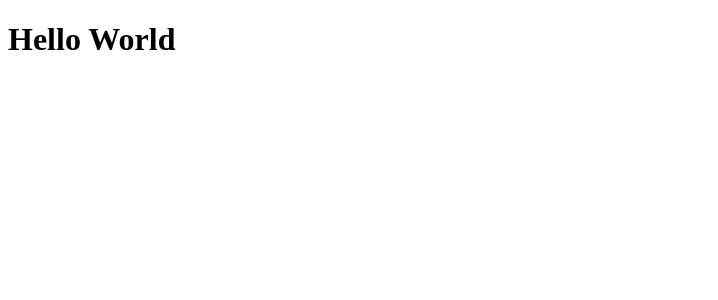
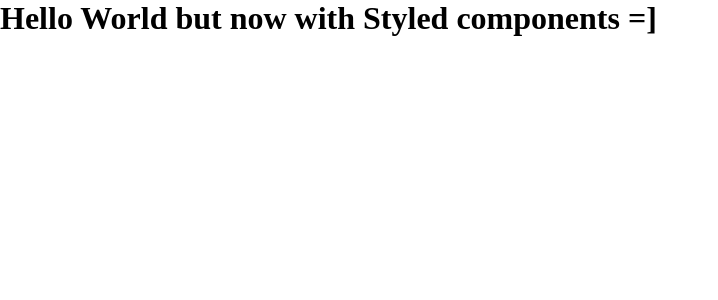
Before and after one commit to camaramanuela/dtMoney, a React (Create React App) app: page / in a window 1280 px wide. Shown: the top 300 px of the page, without its empty margins (0-718 px from the left). Built offline with nearby package versions, Linux system fonts and the light colour scheme.

Commit message:
styled-components; global styles

```diff
--- a/package.json
+++ b/package.json
@@ -6,6 +6,7 @@
     "react": "^17.0.2",
     "react-dom": "^17.0.2",
     "react-scripts": "4.0.3",
+    "styled-components": "^5.3.0",
     "web-vitals": "^1.0.1"
   },
   "devDependencies": {
@@ -16,6 +17,7 @@
     "@types/node": "^12.0.0",
     "@types/react": "^17.0.0",
     "@types/react-dom": "^17.0.0",
+    "@types/styled-components": "^5.1.11",
     "typescript": "^4.1.2"
   },
   "scripts": {
--- a/public/index.html
+++ b/public/index.html
@@ -3,6 +3,10 @@
   <head>
     <meta charset="utf-8" />
     <meta name="viewport" content="width=device-width, initial-scale=1" />
+
+    <link rel="shortcut icon" href="favicon.png" type="image/png"/>
+
+    <title>dtmoney</title>
   </head>
   <body>
     <noscript>You need to enable JavaScript to run this app.</noscript>
--- a/src/App.tsx
+++ b/src/App.tsx
@@ -1,7 +1,10 @@
+import { GlobalStyle } from './styles/global'
+
 export function App() {
   return (
     <div className="App">
-      <h1>Hello World</h1>
+      <h1>Hello World but now with Styled components =]</h1>
+      <GlobalStyle />
     </div>
   );
 }
--- /dev/null
+++ b/src/styles/global.ts
@@ -0,0 +1,46 @@
+import { createGlobalStyle } from 'styled-components'
+
+export const GlobalStyle = createGlobalStyle`
+  :root {
+    --background: #f0f2f5;
+    --red: #e52e4d;
+    --blue: #5429cc;
+
+    --blue-light: #6933ff;
+
+    --text-title: #363f5f;
+    --text-body: #969cb3;
+
+    --background: #f0f2f5;
+    --shape: #fff;
+  }
+
+  * {
+    margin: 0;
+    padding: 0;
+    box-sizing: border-box;
+  }
+
+  html {
+    @media (max-width: 1080px) {
+      font-size: 93.75%;
+    }
+    @media (max-width: 720) {
+      font-size: 87.5%;
+    }
+  }
+
+  body {
+    background: var(---background);
+    -webkit-font-smoothing: antialiased;
+  }
+
+  button {
+    cursor: pointer;
+  }
+
+  [disabled] {
+    opacity: 0.6;
+    cursor: not-allowed;
+  }
+`
```
Also changed, not shown: 1 other file (tests, documents, lock files or other folders).
